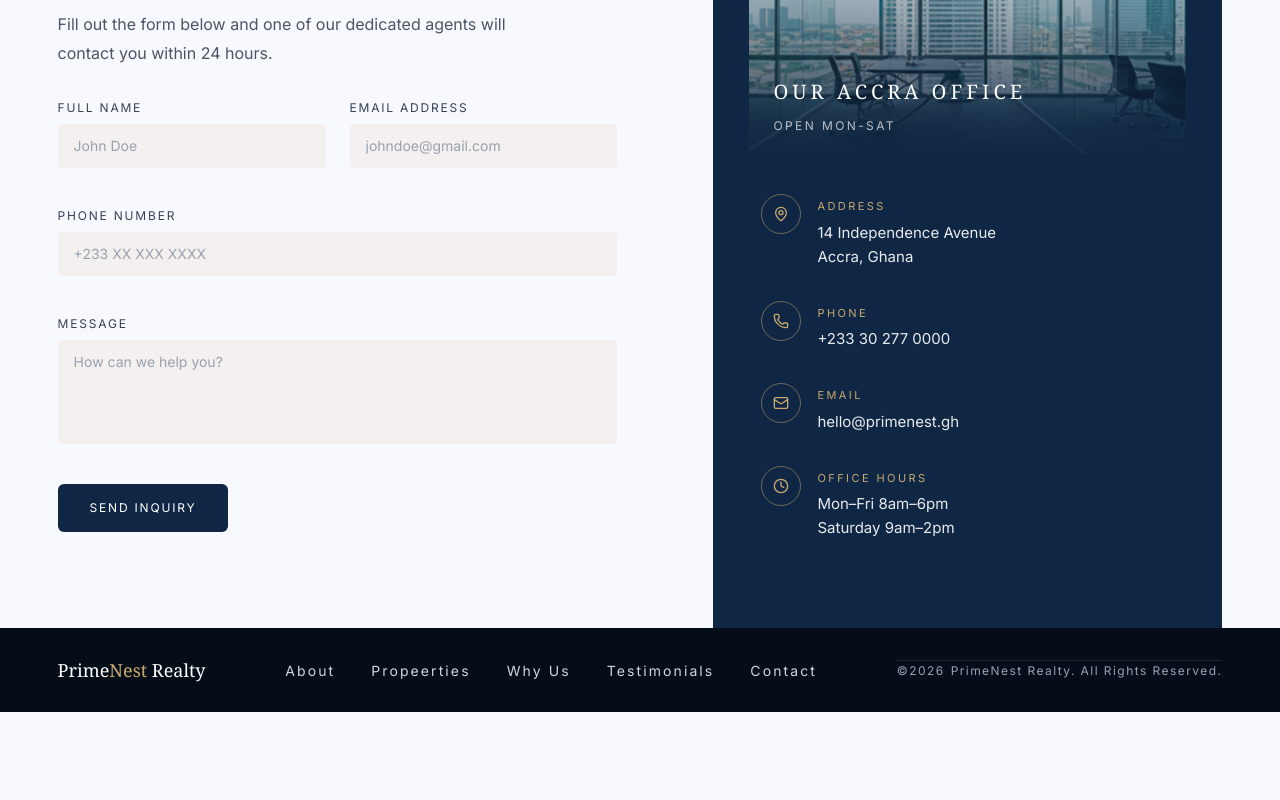
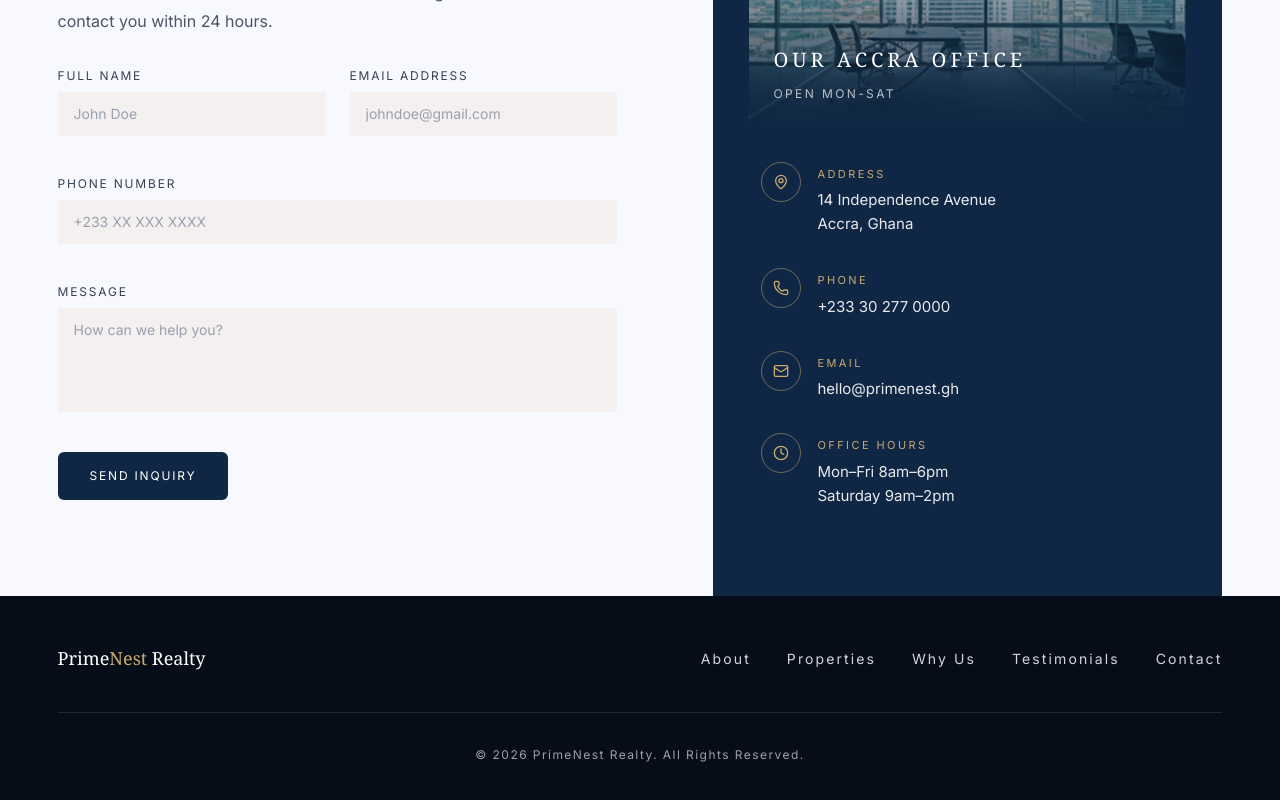
Before and after one commit to ke77/prime-nest-realty, a Next.js app: page / in a window 1280 px wide. Shown: the part 4211-5011 px from the top of the page. Before the commit the page ends 4923 px from the top, so only its background shows below. Built offline with nearby package versions, Linux system fonts and the light colour scheme.

Commit message:
fix:footer + testimmonials

```diff
--- a/app/components/homepage/testimonialsSection.tsx
+++ b/app/components/homepage/testimonialsSection.tsx
@@ -49,7 +49,7 @@ const TestimonialsSection = () => {
           </div>
         </div>
 
-        <div className='mt-12 grid grid-cols-1 gap-6 md:grid-cols-2 lg:mt-16 lg:grid-cols-3 space-x-8'>
+        <div className='mt-12 grid grid-cols-1 gap-6 md:grid-cols-2 lg:mt-16 lg:grid-cols-3'>
           {testimonials.map((testimonial) => (
             <TestimonialCard key={testimonial.id} {...testimonial} />
           ))}
--- a/app/components/layout/footer.tsx
+++ b/app/components/layout/footer.tsx
@@ -9,30 +9,26 @@ interface FooterLink {
 
 const links: FooterLink[] = [
   { label: 'About', href: '/about' },
-  { label: 'Propeerties', href: '/properties' },
+  { label: 'Properties', href: '/properties' },
   { label: 'Why Us', href: '/why-us' },
   { label: 'Testimonials', href: '/testimonials' },
   { label: 'Contact', href: '/contact' },
-]
+];
 
 const Footer = () => {
-
   return (
     <footer className='w-full bg-black text-white'>
-      <div className='section-inner-container py-12 sm:py-7 flex flex-col md:flex-row justify-between items-center'>
-        {/* logo */}
-        <div className='text-center'>
+      <div className='section-inner-container py-10 sm:py-12'>
+        <div className='flex flex-col items-center gap-8 md:flex-row md:justify-between md:gap-6'>
           <Link
             href='/'
-            className='font-serif text-lg transition-colors hover:text-gold-dark'
+            className='shrink-0 font-serif text-lg transition-colors hover:text-gold-dark'
           >
             Prime<span className='text-gold'>Nest</span> Realty
           </Link>
-        </div>
-
 
           <nav aria-label='Footer'>
-          <ul className='grid grid-cols-2 gap-x-6 gap-y-4 text-center sm:flex sm:flex-wrap sm:justify-center sm:gap-x-10 lg:gap-x-9'>
+            <ul className='grid grid-cols-2 gap-x-8 gap-y-3 text-center sm:flex sm:flex-wrap sm:justify-center sm:gap-x-8 md:gap-x-6 lg:gap-x-9'>
               {links.map(({ label, href }) => (
                 <li key={href}>
                   <Link
@@ -45,15 +41,15 @@ const Footer = () => {
               ))}
             </ul>
           </nav>
+        </div>
 
-
-        <div className='border-t border-white/10 text-center'>
-          <p className='text-xs leading-relaxed tracking-[0.12em] text-gray-400'>
-            &copy;
+        <div className='mt-8 border-t border-white/10 pt-6 text-center sm:mt-10 sm:pt-8'>
+          <p className='text-[11px] leading-relaxed tracking-[0.12em] text-gray-400 sm:text-xs'>
+            &copy;{' '}
             <Suspense fallback='2026'>
               <CurrentYear />
-            </Suspense>
-            <span className='ml-1.5'>PrimeNest Realty. All Rights Reserved. </span>
+            </Suspense>{' '}
+            PrimeNest Realty. All Rights Reserved.
           </p>
         </div>
       </div>
```
Lines whose indentation alone changed are shown as unchanged.
